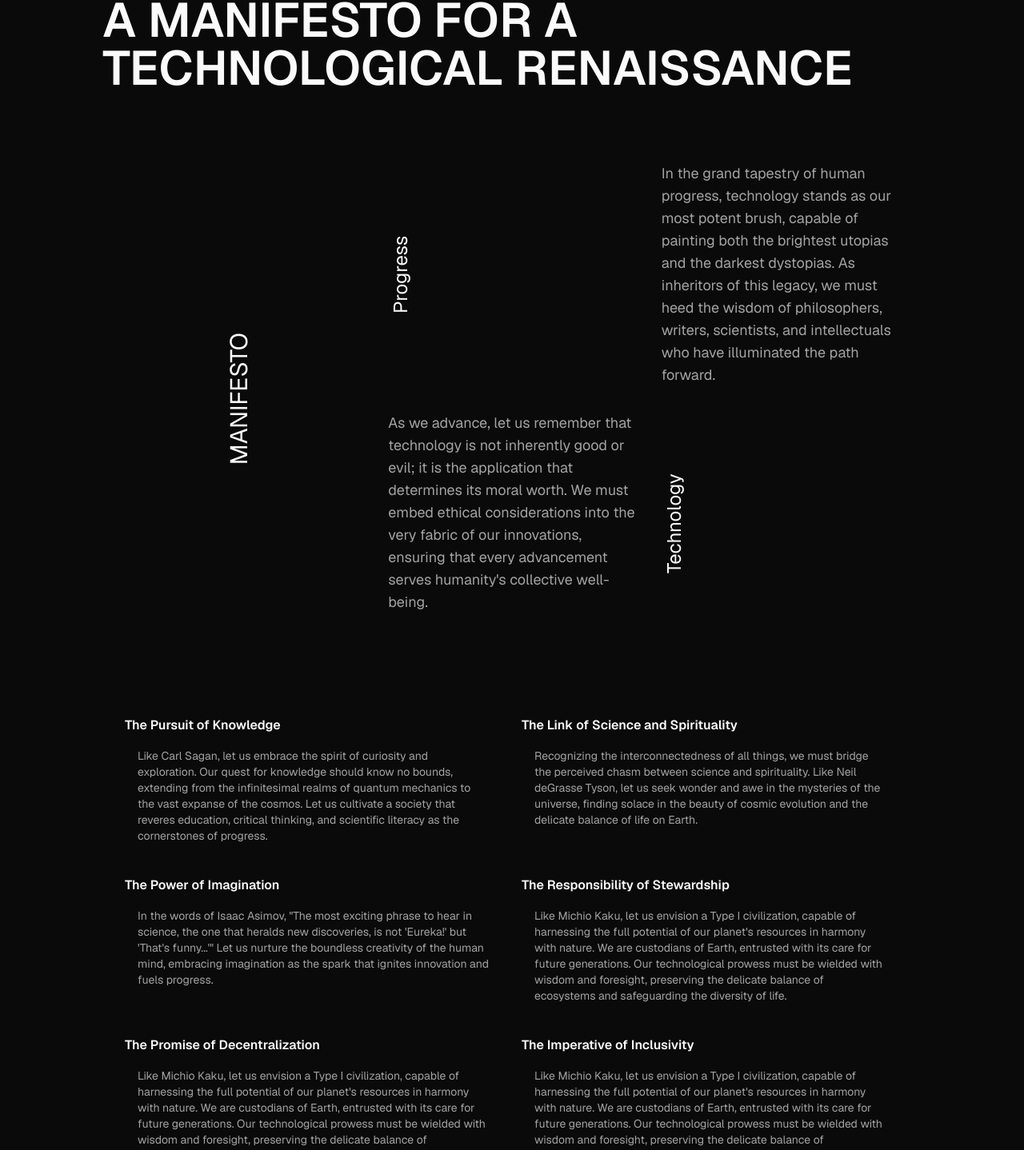
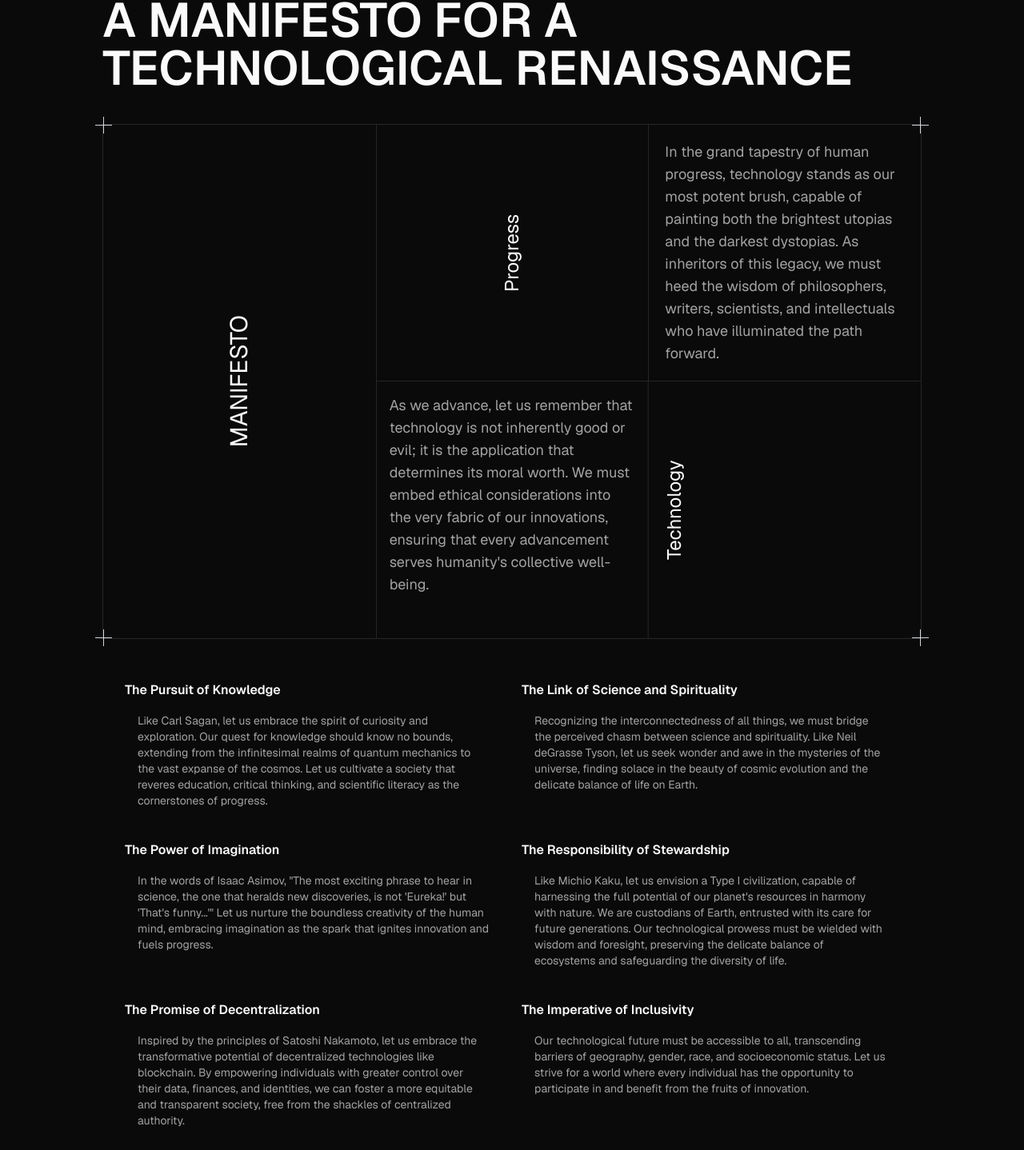
Before and after one commit to gap689/cv, a Next.js app: page /about in a window 1280 px wide. Shown: the part 117-1555 px from the top of the page at 80% size. Built offline with nearby package versions, Linux system fonts and the light colour scheme.

Commit message:
ui improved style for the grid

```diff
--- a/app/about/page.tsx
+++ b/app/about/page.tsx
@@ -2,24 +2,49 @@ const AboutPage = () => {
     return (
         <div className="pt-14 min-h-full md:p-8 p-4 flex flex-col items-center">
             <div className="2xl:max-w-7xl xl:max-w-5xl pt-10">
-                <div className="md:text-6xl text-3xl font-semibold uppercase py-10">
+                <div className="md:text-6xl text-4xl font-semibold uppercase py-10">
                     A Manifesto for a Technological Renaissance
                 </div>
 
-                <div className="grid lg:grid-cols-3 grid-cols-2 grid-rows-2 lg:py-8">
-                    <div className="col-span-1 flex justify-center items-center h-auto row-span-2">
-                            <p className="[writing-mode:tb] transform -rotate-180 text-3xl inline-block uppercase">
-                                Manifesto
-                            </p>
+                <div className="grid lg:grid-cols-3 grid-cols-2 grid-rows-2 border relative">
+                    <span className="h-[21px] w-[1px] absolute -top-[10px] left-0 bg-black dark:bg-gray-300"></span>
+                    <span className="h-[1px] w-[21px] absolute top-0 -left-[10px] bg-black dark:bg-gray-300"></span>
+                    <span className="h-[21px] w-[1px] absolute -top-[10px] right-0 bg-black dark:bg-gray-300"></span>
+                    <span className="h-[1px] w-[21px] absolute top-0 -right-[10px] bg-black dark:bg-gray-300"></span>
+                    <span className="h-[21px] w-[1px] absolute -bottom-[10px] right-0 bg-black dark:bg-gray-300"></span>
+                    <span className="h-[1px] w-[21px] absolute bottom-0 -right-[10px] bg-black dark:bg-gray-300"></span>
+                    <span className="h-[21px] w-[1px] absolute -bottom-[10px] left-0 bg-black dark:bg-gray-300"></span>
+                    <span className="h-[1px] w-[21px] absolute bottom-0 -left-[10px] bg-black dark:bg-gray-300"></span>
+                    <div className="col-span-1 flex justify-center items-center h-auto row-span-2 ">
+                        <p className="[writing-mode:tb] transform -rotate-180 text-3xl inline-block uppercase">
+                            Manifesto
+                        </p>
                     </div>
 
-                    <div className="col-span-1 [writing-mode:tb] transform -rotate-180 text-2xl p-4 row-span-1 flex justify-center">Progress</div>
+                    <div className="col-span-1 text-2xl row-span-1 border-l border-b flex justify-center">
+                        <p className="[writing-mode:tb] transform -rotate-180 p-4 flex justify-center">
+                            Progress
+                        </p>
+                    </div>
 
-                    <div className="col-span-1 md:text-lg p-4 row-span-1 text-muted-foreground">In the grand tapestry of human progress, technology stands as our most potent brush, capable of painting both the brightest utopias and the darkest dystopias. As inheritors of this legacy, we must heed the wisdom of philosophers, writers, scientists, and intellectuals who have illuminated the path forward.</div>
+                    <div className="col-span-1 md:text-lg row-span-1 border-l border-b">
+                        <p className="p-4 lg:p-5 text-muted-foreground">
+                            In the grand tapestry of human progress, technology stands as our most potent brush, capable of painting both the brightest utopias and the darkest dystopias. As inheritors of this legacy, we must heed the wisdom of philosophers, writers, scientists, and intellectuals who have illuminated the path forward.
+                        </p>
+                    </div>
 
-                    <div className="col-span-1 md:text-lg p-4 row-span-1 text-muted-foreground">As we advance, let us remember that technology is not inherently good or evil; it is the application that determines its moral worth. We must embed ethical considerations into the very fabric of our innovations, ensuring that every advancement serves humanity's collective well-being.</div>
+                    <div className="col-span-1 md:text-lg row-span-1 text-muted-foreground border-l">
+                        <p className="p-4">
+                            As we advance, let us remember that technology is not inherently good or evil; it is the application that determines its moral worth. We must embed ethical considerations into the very fabric of our innovations, ensuring that every advancement serves humanity's collective well-being.
 
-                    <div className="col-span-1 [writing-mode:tb] transform -rotate-180 text-2xl p-4 row-span-1 flex justify-center">Technology</div>
+                        </p>
+                    </div>
+
+                    <div className="col-span-1 [writing-mode:tb] transform -rotate-180 text-2xl row-span-1 flex justify-center border-r">
+                        <p className="p-4">
+                            Technology
+                        </p>
+                    </div>
 
                 </div>
                 <div className="grid md:grid-cols-2 grid-cols-1 py-10 px-4">
@@ -54,7 +79,7 @@ const AboutPage = () => {
                             The Promise of Decentralization
                         </h2>
                         <div className="text-sm p-4 text-muted-foreground">
-                            Like Michio Kaku, let us envision a Type I civilization, capable of harnessing the full potential of our planet's resources in harmony with nature. We are custodians of Earth, entrusted with its care for future generations. Our technological prowess must be wielded with wisdom and foresight, preserving the delicate balance of ecosystems and safeguarding the diversity of life.
+                            Inspired by the principles of Satoshi Nakamoto, let us embrace the transformative potential of decentralized technologies like blockchain. By empowering individuals with greater control over their data, finances, and identities, we can foster a more equitable and transparent society, free from the shackles of centralized authority.
                         </div>
                     </div>
                     <div className="col-span-1 p-3">
@@ -62,7 +87,7 @@ const AboutPage = () => {
                             The Imperative of Inclusivity
                         </h2>
                         <div className="text-sm p-4 text-muted-foreground">
-                            Like Michio Kaku, let us envision a Type I civilization, capable of harnessing the full potential of our planet's resources in harmony with nature. We are custodians of Earth, entrusted with its care for future generations. Our technological prowess must be wielded with wisdom and foresight, preserving the delicate balance of ecosystems and safeguarding the diversity of life.
+                        Our technological future must be accessible to all, transcending barriers of geography, gender, race, and socioeconomic status. Let us strive for a world where every individual has the opportunity to participate in and benefit from the fruits of innovation.
                         </div>
                     </div>
                     <div className="col-span-1 p-3">
@@ -75,7 +100,7 @@ const AboutPage = () => {
                     </div>
                 </div>
             </div>
-            <div className="text-muted-foreground text-lg py-5 2xl:max-w-7xl xl:max-w-5xl">
+            <div className="text-muted-foreground text-xl sm:text-2xl md:text-3xl py-5 2xl:max-w-7xl xl:max-w-5xl">
                 In the crucible of technological evolution, we stand at a crossroads of unprecedented potential and peril. Let us heed the wisdom of those who came before us, forging a path guided by ethics, knowledge, unity, imagination, stewardship, decentralization, inclusivity, and enlightenment. Together, let us embark on a journey towards a brighter future for all humanity.
             </div>
         </div>
```
